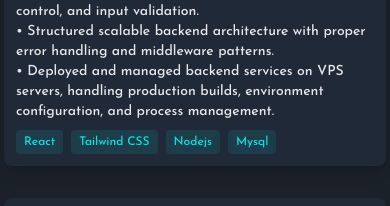
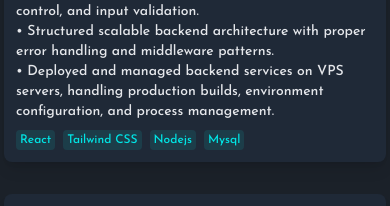
Before and after one commit to R3yz0n/Portfolio, a React (Create React App) app: page / in a window 390 px wide. Shown: the part 3867-4073 px from the top of the page. Built offline with nearby package versions, Linux system fonts and the light colour scheme.

Commit message:
fix: adjust padding in tech span for improved responsiveness in WorkExperience component

```diff
--- a/src/components/WorkExperience/WorkExperience.jsx
+++ b/src/components/WorkExperience/WorkExperience.jsx
@@ -105,7 +105,7 @@ export const WorkExperience = () => {
                   {exp.tech.map((tech, i) => (
                     <span
                       key={i}
-                      className="bg-[#00e6e6]/10 text-[#00e6e6] px-2 py-1 rounded text-xs font-medium"
+                      className="bg-[#00e6e6]/10 text-[#00e6e6] px-1 md:px-2 py-0.5 md:py-1 rounded text-xs font-medium"
                     >
                       {tech}
                     </span>
```
